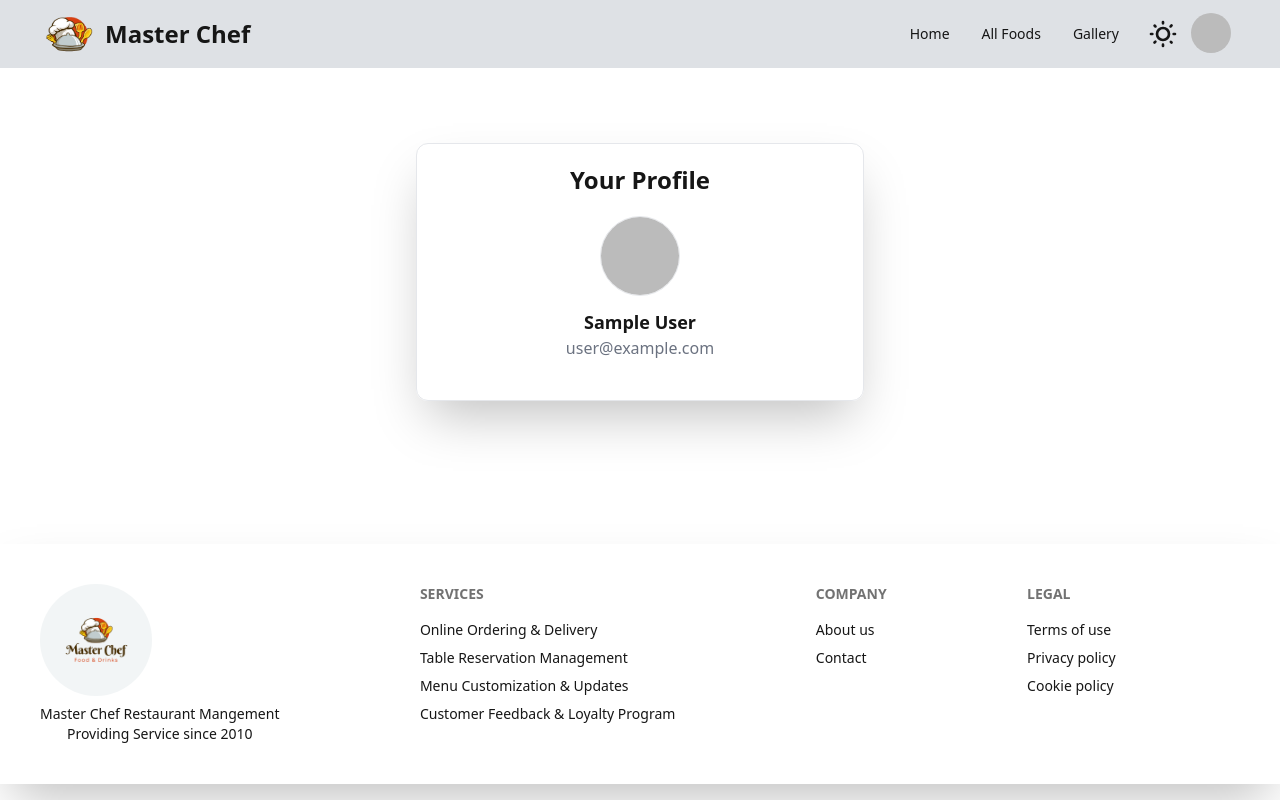
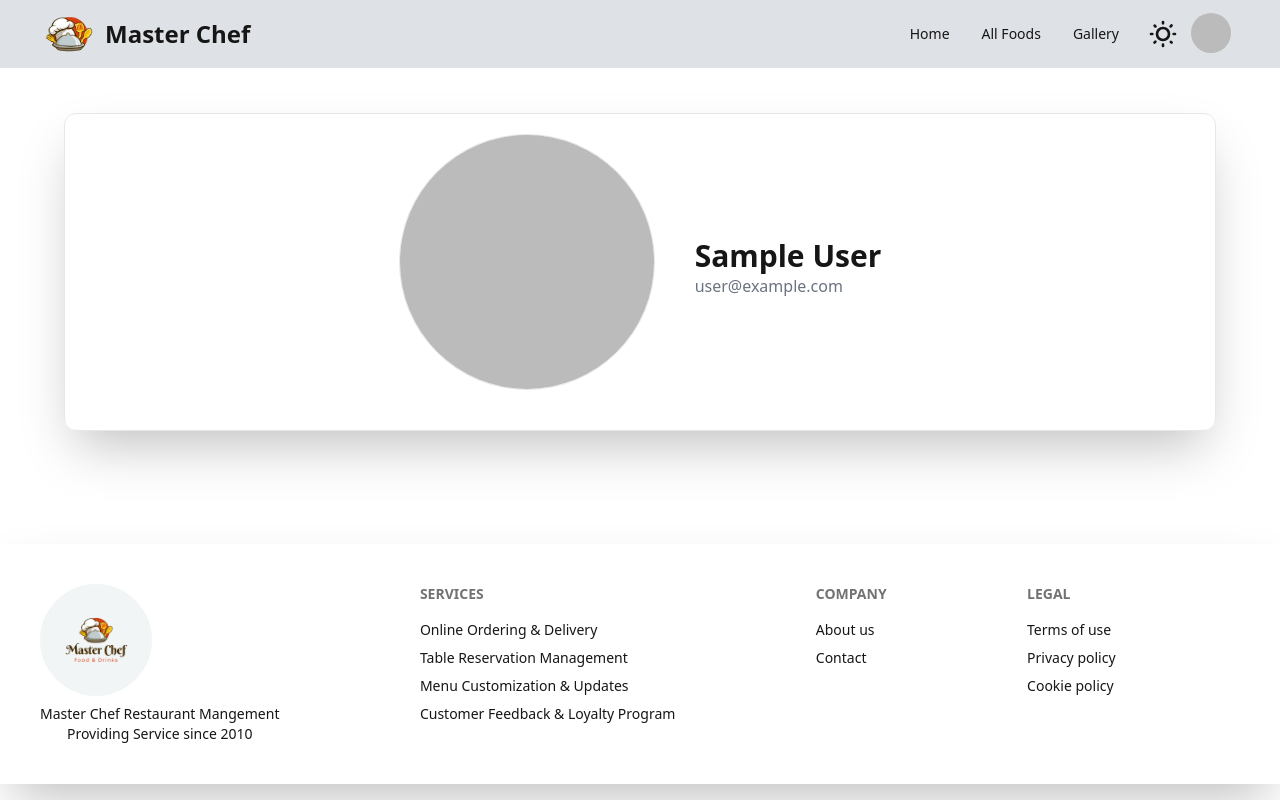
Before and after one commit to safin33221/Restaurant-Mangement-client-side, a React (Vite) app: page /myProfile in a window 1280 px wide. Built offline with nearby package versions, Linux system fonts and the light colour scheme; no server answers; sample sign-in values are in the browser's storage.

Commit message:
refactor: improve layout and styling in FoodCard and MyProfile components

```diff
--- a/src/Components/FoodCard.jsx
+++ b/src/Components/FoodCard.jsx
@@ -5,7 +5,7 @@ import { authContext } from '../Provider/AuthProvider';
 const FoodCard = ({ food }) => {
     const { darktheme } = useContext(authContext)
     return (
-        <div className={`w-11/12 md:w-full mx-auto border relative  min-h-96   focus:border-green-600 rounded-xl overflow-hidden hover:shadow-2xl  hover:scale-[1.03] transition-all  duration-300  shadow-2xl  ${darktheme && 'bg-gray-800'}`}
+        <div className={`w-11/12 md:w-full mx-auto border relative  min-h-96   focus:border-green-600  overflow-hidden hover:shadow-2xl  hover:scale-[1.03] transition-all  duration-300  shadow-2xl  ${darktheme && 'bg-gray-800'}`}
 
         >
             <img
--- a/src/Pages/MyProfile/MyProfile.jsx
+++ b/src/Pages/MyProfile/MyProfile.jsx
@@ -3,29 +3,31 @@ import { authContext } from '../../Provider/AuthProvider';
 import { Helmet } from 'react-helmet';
 
 const MyProfile = () => {
-    const {user} = useContext(authContext)
+    const { user } = useContext(authContext)
     return (
         <div className="flex flex-col items-center justify-center my-4 md:my-20 mt-20 px-3 min-h-96 ">
             <Helmet><title>Master Chef || Profile</title></Helmet>
 
-            <div className="w-full max-w-md  p-5 rounded-xl relative border shadow-2xl  ">
+            <div className=" md:w-11/12 mx-auto  p-5 rounded-xl relative border shadow-2xl flex items-center justify-center  ">
 
-                <h1 className="text-2xl font-bold text-center mb-5">Your Profile</h1>
+                {/* <h1 className="text-2xl font-bold text-center mb-5">Your Profile</h1> */}
 
-                <div className="flex flex-col items-center mb-5">
+                <div className="flex gap-10 justify-between   items-center mb-5">
                     {user?.photoURL ? (
                         <img
-                            src={user.photoURL}
+                            src={user?.photoURL}
                             alt="User Avatar"
-                            className="w-20 h-20 rounded-full border"
+                            className="w-64 h-64 rounded-full border"
                         />
                     ) : (
-                        <div className="w-20 h-20 rounded-full bg-gray-200 flex items-center justify-center">
+                        <div className="w-64 h-64 rounded-full bg-gray-200 flex items-center justify-center">
                             No Photo
                         </div>
                     )}
-                    <h2 className="text-lg font-semibold mt-3">{user?.displayName}</h2>
-                    <p className="text-gray-500">{user?.email}</p>
+                    <div>
+                        <h2 className="text-3xl font-bold mt-3">{user?.displayName}</h2>
+                        <p className="text-gray-500">{user?.email}</p>
+                    </div>
                 </div>
 
 
```
